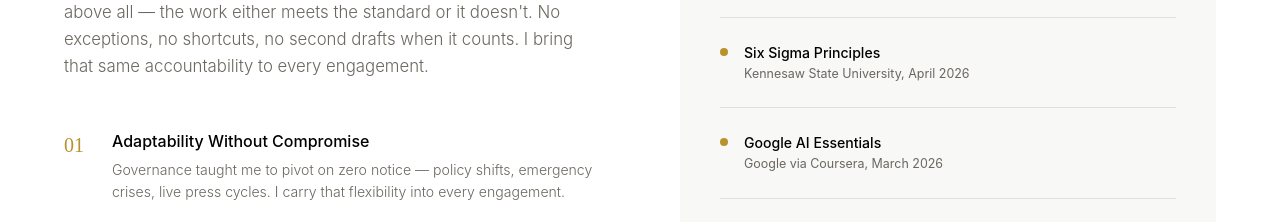
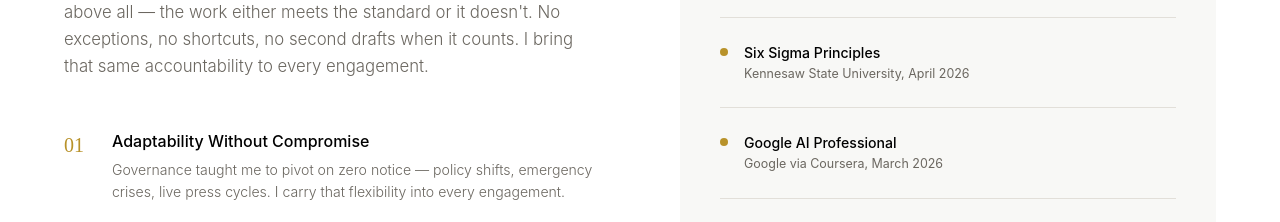
Before and after one commit to nikko-caharian/Nikko-s-Portfolio, a React (Vite) app: page / in a window 1280 px wide. Shown: the part 2880-3102 px from the top of the page. Built offline with nearby package versions, Linux system fonts and the light colour scheme.

Commit message:
Update Home.tsx

```diff
--- a/src/pages/Home.tsx
+++ b/src/pages/Home.tsx
@@ -285,7 +285,7 @@ export default function Home() {
                   { title: "Order of Lapu-Lapu, Rank of Kamagi", org: "Presidential Award — Office of the President, 2022" },
                   { title: "Google Data Analytics Professional", org: "Google via Coursera, April 2026" },
                   { title: "Six Sigma Principles", org: "Kennesaw State University, April 2026" },
-                  { title: "Google AI Essentials", org: "Google via Coursera, March 2026" },
+                  { title: "Google AI Professional", org: "Google via Coursera, March 2026" },
                   { title: "Strategic & Inclusive Leadership", org: "Johns Hopkins University, March 2026" },
                   { title: "Juris Doctor (In Progress)", org: "San Beda College Alabang - School of Law, Expected 2028" },
                   { title: "Career Service Professional", org: "Civil Service Commission of the Philippines" }
```
